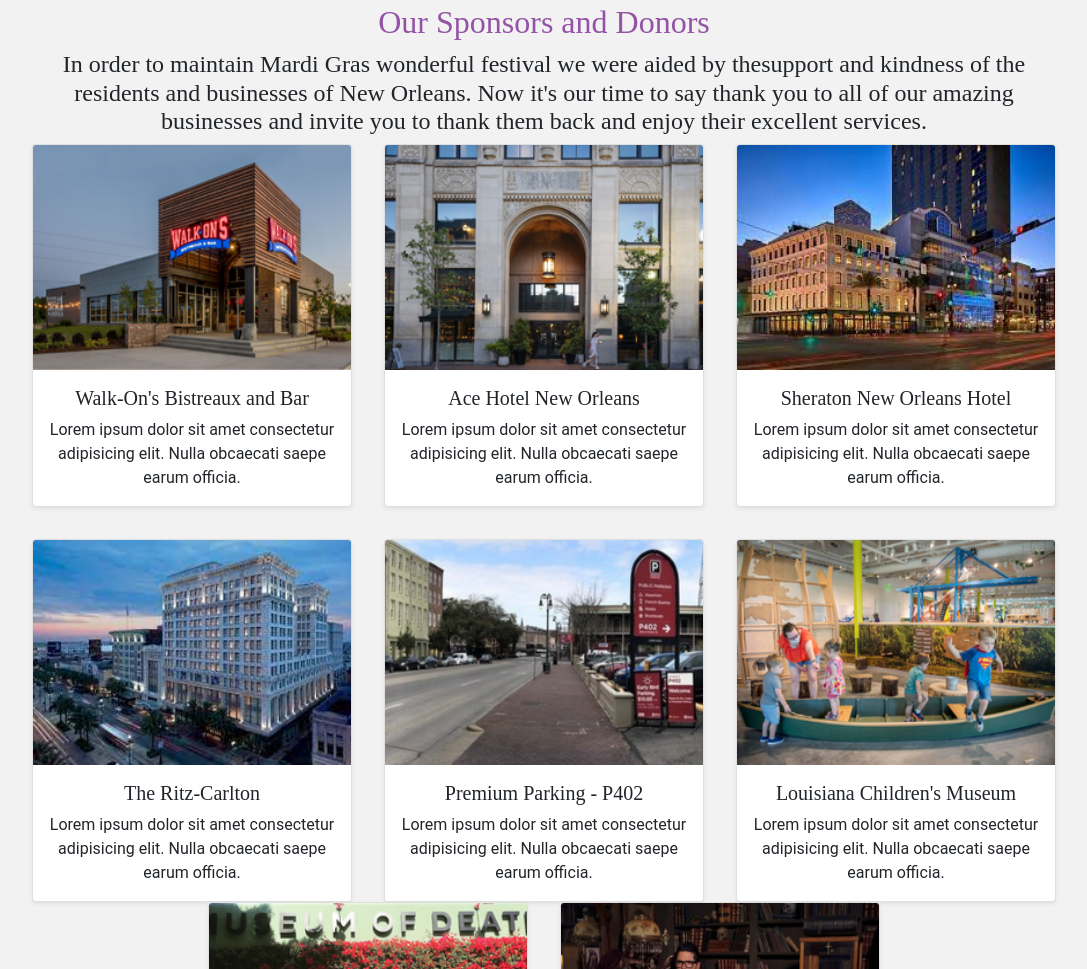
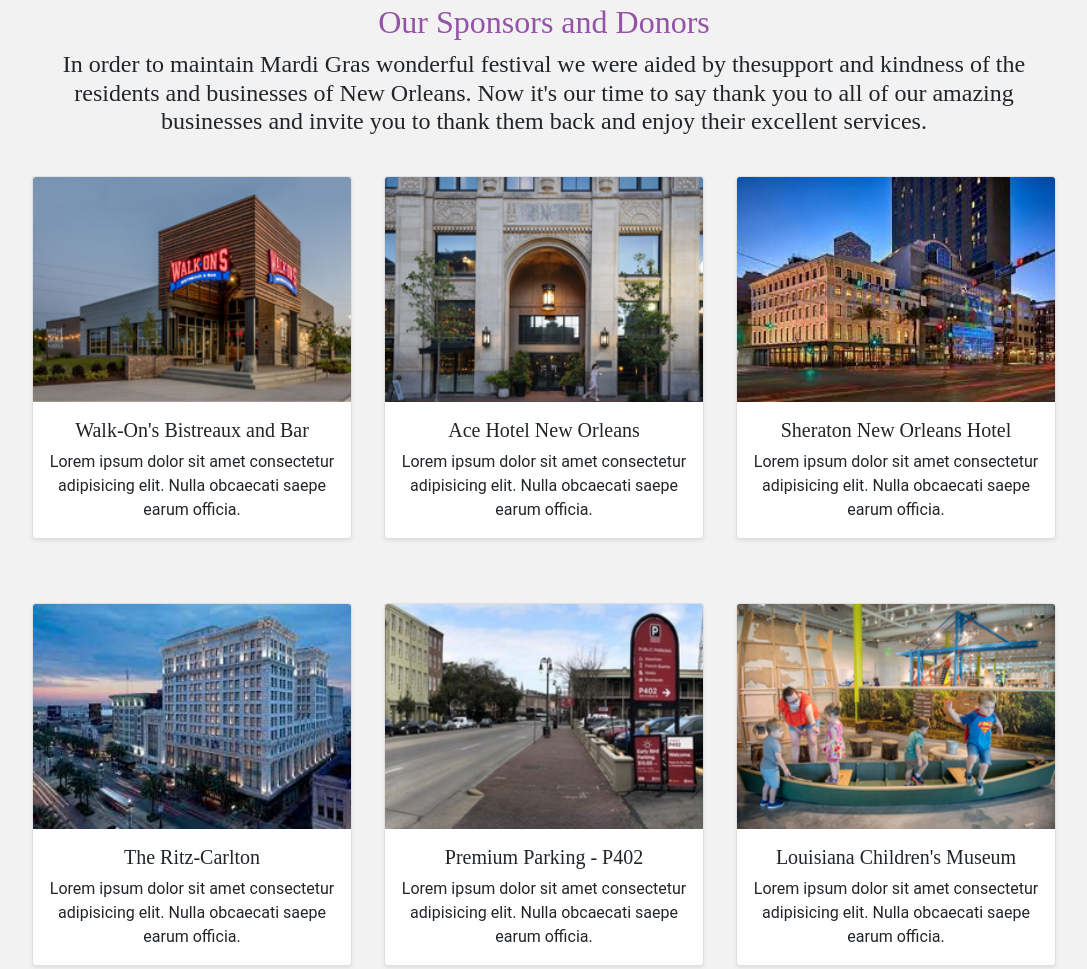
Before and after one commit to reut-udler/mardi-gras, a plain HTML site: page index.html in a window 1280 px wide. Shown: the part 1638-2607 px from the top of the page, without its empty margins (96-1183 px from the left). Drawn offline with nearby package versions, Linux system fonts and the light colour scheme.

Commit message:
fixing home css

```diff
--- a/css/style/_home.scss
+++ b/css/style/_home.scss
@@ -117,7 +117,7 @@ aside {
       }
     }
 
-    .box:hover {
+    .box1:hover {
       box-shadow: -10px 0px 13px -7px #000000, 10px 0px 13px -7px #000000,
         5px 5px 15px 5px rgba(0, 0, 0, 0);
       background: #ab88b4;
@@ -133,7 +133,6 @@ aside {
 
   h2,
   h5 {
-    font-family: "Pattaya";
     color: $myPurple;
   }
 }
@@ -164,6 +163,7 @@ aside {
 .cards {
   transition: all 0.2s ease;
   cursor: pointer;
+  margin-top: 2rem;
 }
 
 .cards:hover {
```
Also changed, not shown: css/style.css, 1 other file.
